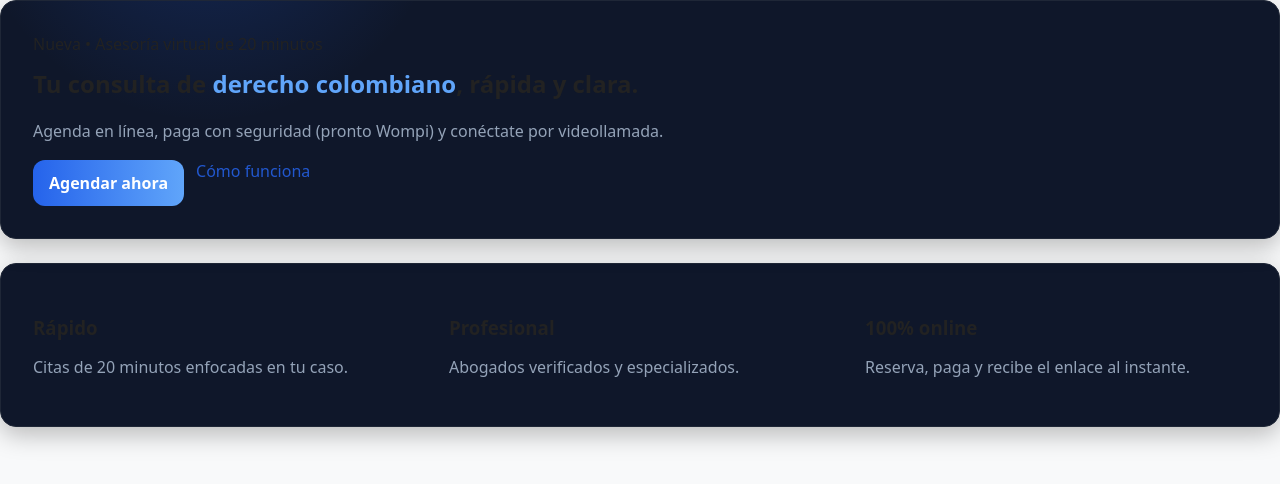
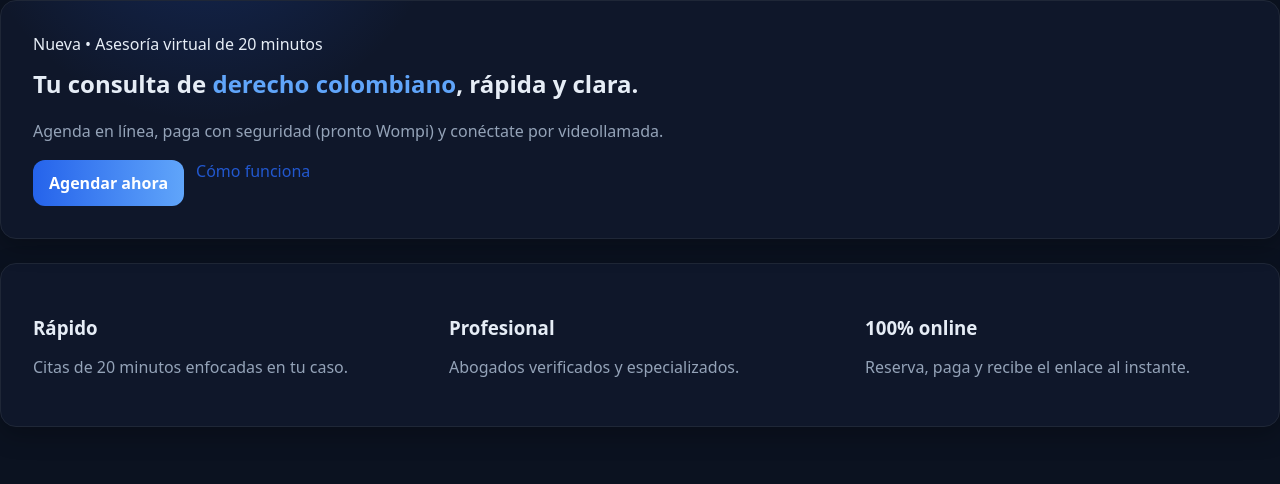
Before and after one commit to jjonnas1/castellanosabogados, a Next.js app: page / in a window 1280 px wide. Shown: the top 484 px of the page. Built offline with nearby package versions, Linux system fonts and the light colour scheme.

Commit message:
Update layout.tsx

```diff
--- a/app/layout.tsx
+++ b/app/layout.tsx
@@ -1,19 +1,15 @@
 // app/layout.tsx
-import "./globals.css";
-import type { Metadata } from "next";
+import './globals.css';
 
-export const metadata: Metadata = {
-  title: "Castellanos Abogados",
-  description: "Asesoría legal virtual en 20 minutos",
+export const metadata = {
+  title: 'CastellanosAbogados',
+  description: 'Asesoría legal virtual',
 };
 
 export default function RootLayout({ children }: { children: React.ReactNode }) {
   return (
     <html lang="es">
-      <head />
-      <body style={{ backgroundColor: "#f8f9fa", color: "#222", fontFamily: "system-ui" }}>
-        {children}
-      </body>
+      <body>{children}</body>
     </html>
   );
 }
```
